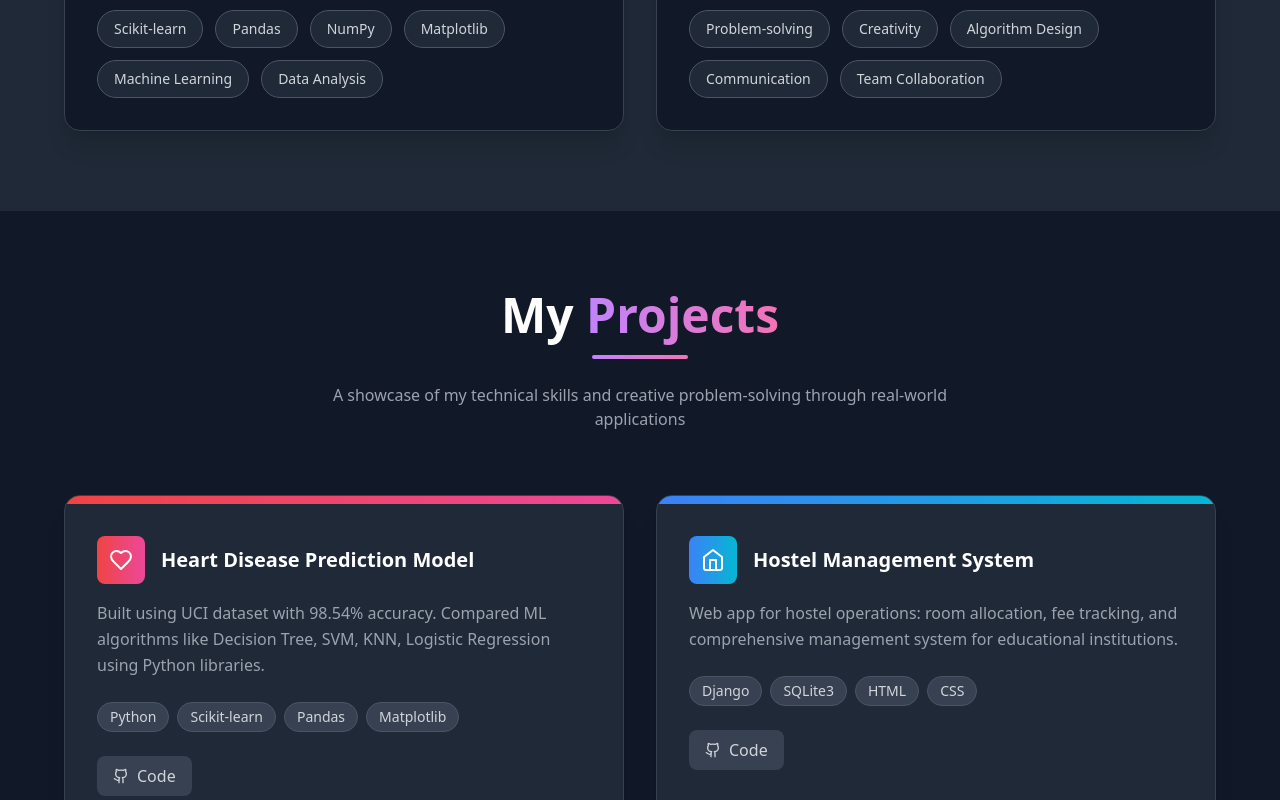
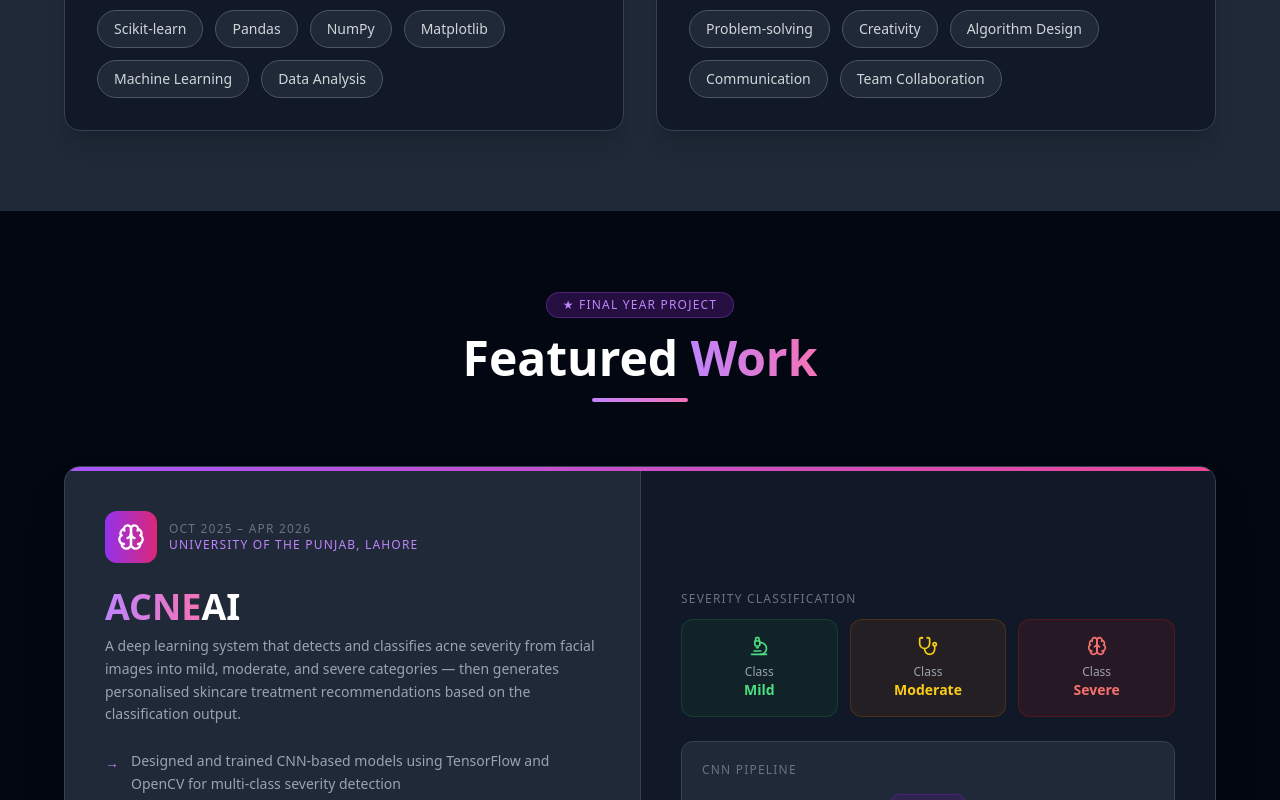
Before and after one commit to Areeba-Khaliq/Portfolio, a React (Vite) app: page / in a window 1280 px wide. Shown: the part 2000-2800 px from the top of the page. Built offline with nearby package versions, Linux system fonts and the light colour scheme.

Commit message:
Add FYP component

```diff
--- a/src/App.tsx
+++ b/src/App.tsx
@@ -29,6 +29,7 @@ function App() {
         <Hero />
         <About />
         <Skills />
+        <FYP />
         <Projects />
         <Resume />
         <Contact />
```
